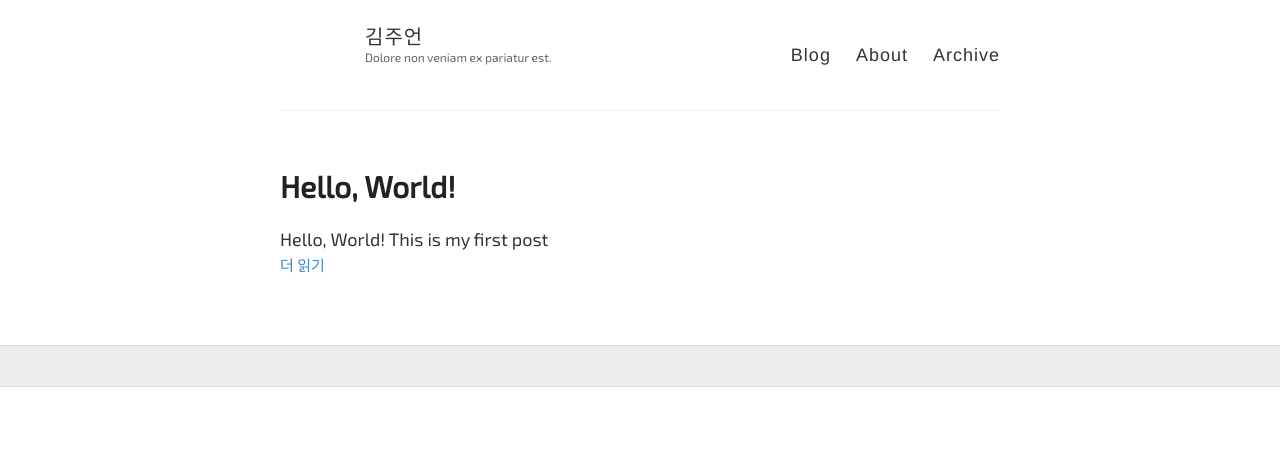
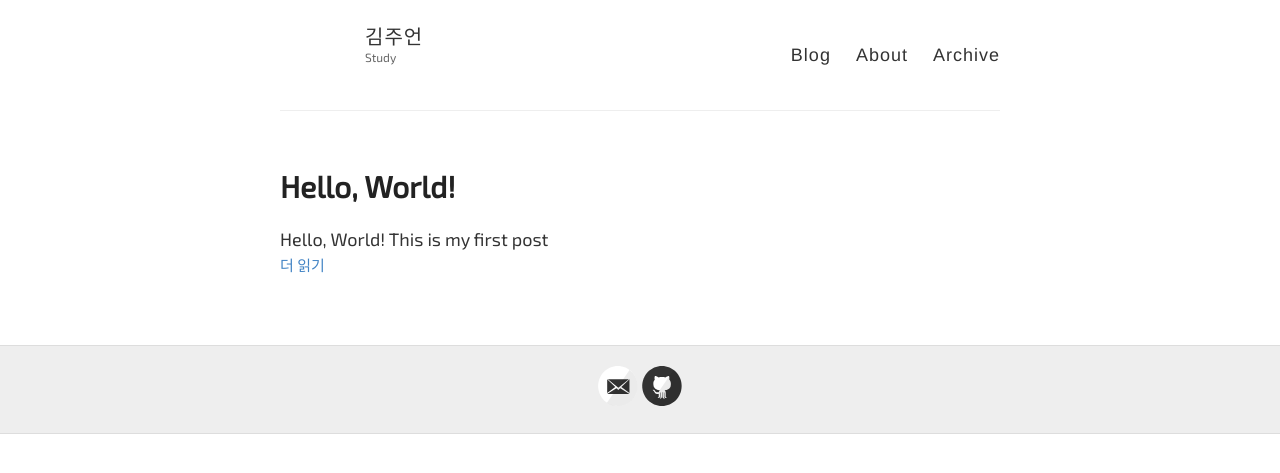
Before and after one commit to wndjs803/wndjs803.github.io, a Jekyll site: the page built from index.html, in a window 1280 px wide. Shown: the top 473 px of the page. Built offline with Jekyll 4.4.1, drawn with Linux system fonts in a browser that asks for light colours; some web fonts are replaced; the list of posts is cut into pages by our own code; part of the change alters nothing that is shown.

Commit message:
fix: 사이트 메타데이트 수정

```diff
--- a/_config.yml
+++ b/_config.yml
@@ -6,7 +6,7 @@
 name: 김주언
 
 # Short bio or description (displayed in the header)
-description: Dolore non veniam ex pariatur est.
+description: Study
 
 # URL of your avatar or profile pic (you could use your GitHub profile pic)
 avatar:
@@ -20,10 +20,10 @@ timezone: Asia/Seoul
 # Includes an icon in the footer for each username you enter
 footer-links:
   dribbble:
-  email:
+  email: wndjs803@naver.com
   facebook:
   flickr:
-  github:
+  github: wndjs803
   instagram:
   linkedin:
   pinterest:
```
